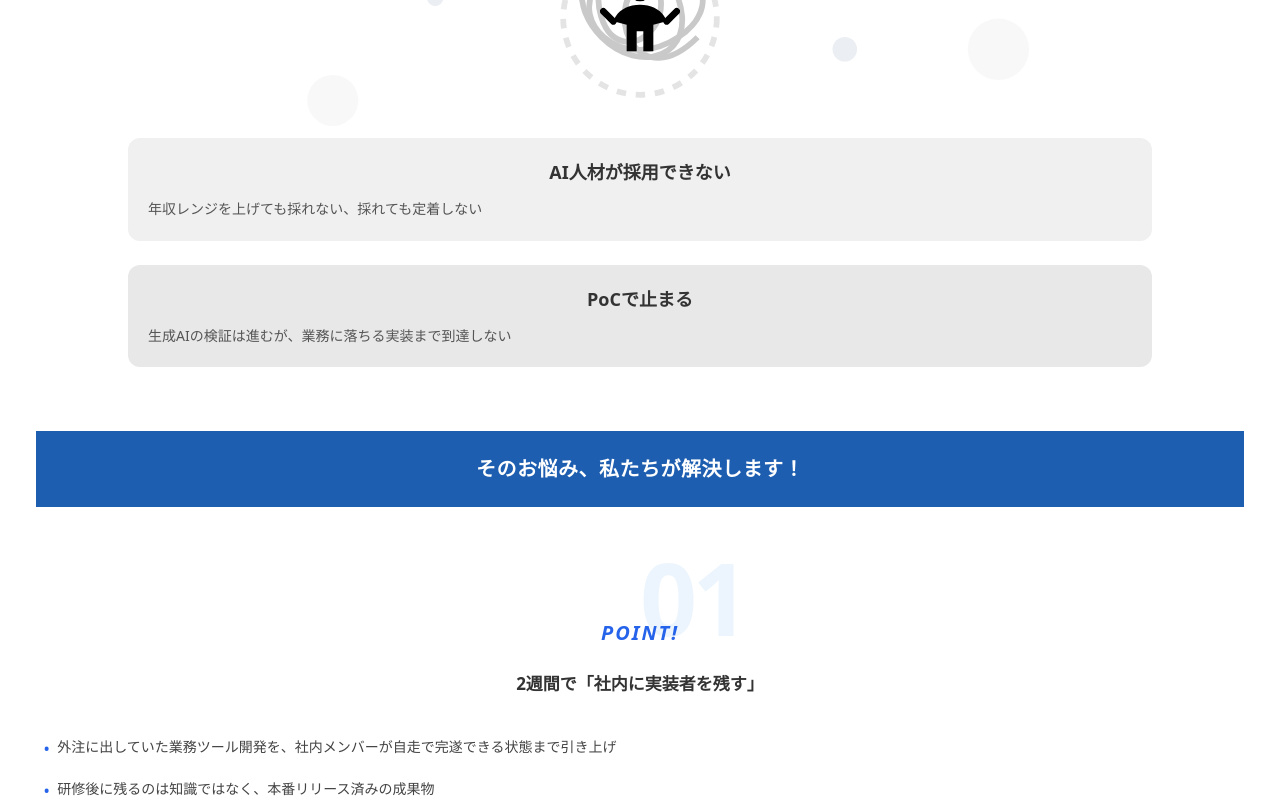
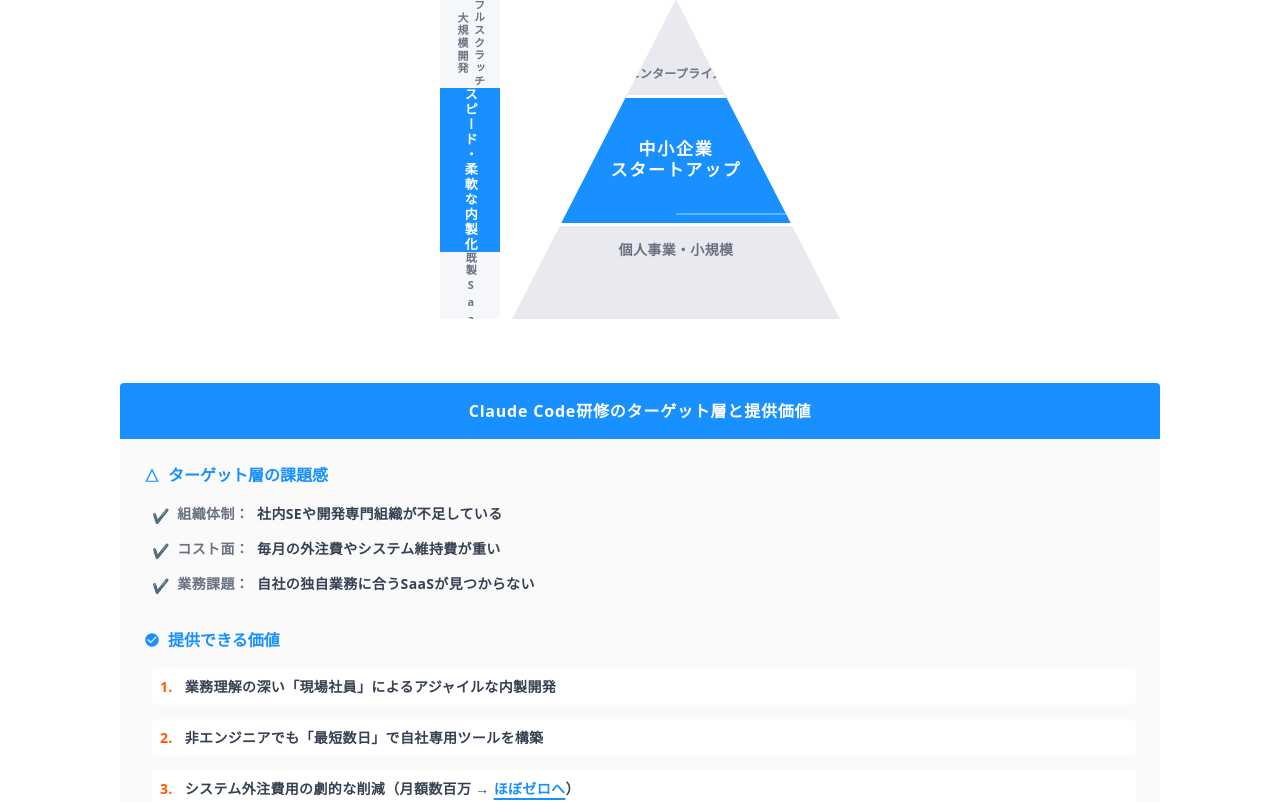
Before and after one commit to ZETTAI-INC/claudecode.co.jp, a Next.js app: page / in a window 1280 px wide. Shown: the part 2780-3582 px from the top of the page. Built offline with nearby package versions, Linux system fonts and the light colour scheme.

Commit message:
feat: TargetAudienceセクションの追加と配置調整

```diff
--- a/src/app/page.tsx
+++ b/src/app/page.tsx
@@ -1,5 +1,7 @@
 import Header from "@/components/Header";
 import HeroBanner from "@/components/HeroBanner";
+import AchievementsAwards from "@/components/AchievementsAwards";
+import TargetAudience from "@/components/TargetAudience";
 import ClaudeCodeOverview from "@/components/ClaudeCodeOverview";
 import AdoptionTimeline from "@/components/AdoptionTimeline";
 import CaseStudies from "@/components/CaseStudies";
@@ -27,6 +29,8 @@
       <main id="primary" className="site-main">
         <div>
           <HeroBanner />
+          <AchievementsAwards />
+          <TargetAudience />
           <AiServiceStrengths />
           <ClaudeCodeOverview />
           <BeforeAfter />
--- /dev/null
+++ b/src/components/TargetAudience.tsx
@@ -0,0 +1,168 @@
+import React from "react";
+
+export default function TargetAudience() {
+  return (
+    <section className="bg-white py-16 md:py-24 px-4 sm:px-6 font-sans text-[#333]">
+      <div className="max-w-[1040px] mx-auto">
+
+        {/* --- Header Section --- */}
+        <div className="border-b-[1.5px] border-gray-300 pb-2 mb-6 md:mb-8 flex justify-between items-end">
+          <h2 className="text-xl md:text-[22px] font-bold tracking-wide text-gray-800 relative">
+            ターゲット層と提供価値
+            <div className="absolute -bottom-[3px] left-0 w-16 h-[3px] bg-[#1890FF]"></div>
+          </h2>
+        </div>
+
+        <div className="mb-14 md:mb-20 text-[15px] md:text-base font-bold text-gray-700 leading-[1.8] tracking-wide">
+          ITリソース不足・高額な外注費・属人化 ──
+          <span className="md:hidden"><br /></span>現場が抱える深刻な課題を、「AIによる圧倒的な内製化」でスマートに解決します。
+        </div>
+
+        {/* --- Main Content Area --- */}
+        <div className="relative flex flex-col md:flex-row items-stretch justify-between w-full">
+
+          {/* --- Left Diagram (Labels + Pyramid) --- */}
+          <div className="flex w-full md:w-[45%] max-w-[400px] mx-auto md:mx-0 h-[320px] md:h-[380px] relative z-10 mb-8 md:mb-0">
+
+            {/* Vertical Needs Labels (Left side of pyramid) */}
+            <div className="w-[60px] md:w-[70px] h-full flex flex-col text-[11px] md:text-xs font-bold text-gray-600 bg-white border border-gray-200 shadow-sm rounded-sm overflow-hidden">
+              {/* Top Level */}
+              <div className="flex-1 flex items-center justify-center text-center px-1 bg-[#F5F7FA]">
+                <span className="writing-vertical-rl text-gray-500">フルスクラッチ<br/>大規模開発</span>
+              </div>
+
+              {/* Mid Level (Highlighted) */}
+              <div className="flex-1 flex items-center justify-center text-center px-1 bg-[#1890FF] text-white relative shadow-md z-10 border-y border-[#0f7add]">
+                <span className="writing-vertical-rl tracking-widest text-[13px] md:text-[14px] font-black">スピード・柔軟な内製化</span>
+              </div>
+
+              {/* Bottom Level */}
+              <div className="flex-1 flex items-center justify-center text-center px-1 bg-[#F5F7FA]">
+                <span className="writing-vertical-rl text-gray-500">既製SaaSの利用</span>
+              </div>
+            </div>
+
+            {/* Space between labels and pyramid */}
+            <div className="w-3 md:w-5"></div>
+
+            {/* Pyramid */}
+            <div className="flex-1 h-full relative group">
+              <div
+                className="w-full h-full flex flex-col relative overflow-hidden bg-gray-50"
+                style={{ clipPath: "polygon(50% 0, 100% 100%, 0 100%)" }}
+              >
+                {/* Top Level (Enterprise) */}
+                <div className="h-[30%] bg-[#E8EAEF] flex items-end justify-center pb-2">
+                  <span className="font-bold text-gray-500 text-[12px] md:text-[14px] tracking-wide mb-1 md:mb-2">エンタープライズ</span>
+                </div>
+
+                {/* Mid Level (Target) - Highlights */}
+                <div className="h-[40%] bg-[#1890FF] flex flex-col items-center justify-center relative shadow-inner">
+                  <span className="font-black text-white text-[17px] md:text-xl tracking-widest text-center leading-tight">中小企業<br/>スタートアップ</span>
+                  {/* Decorative highlight line inside */}
+                  <div className="absolute bottom-2 left-1/2 -translate-x-1/2 w-[60%] h-[2px] bg-white/30 rounded-full"></div>
+                </div>
+
+                {/* Bottom Level (Small/Solo) */}
+                <div className="h-[30%] bg-[#E8EAEF] flex items-start justify-center pt-3 md:pt-4">
+                  <span className="font-bold text-gray-500 text-[14px] md:text-[16px] tracking-wide mt-1 md:mt-2">個人事業・小規模</span>
+                </div>
+
+                {/* Thin white gap lines to separate sections */}
+                <div className="absolute top-[30%] left-0 w-full h-[3px] bg-white z-20"></div>
+                <div className="absolute top-[70%] left-0 w-full h-[3px] bg-white z-20"></div>
+              </div>
+            </div>
+          </div>
+
+          {/* --- Connector Polygon (Desktop Only) --- */}
+          {/* This connects the mid-section of the pyramid to the info box */}
+          <div className="hidden md:block absolute left-[45%] top-0 w-[5%] h-full z-0 pointer-events-none">
+            <svg className="w-full h-full" preserveAspectRatio="none" viewBox="0 0 100 380">
+              <defs>
+                <linearGradient id="connectorGrad" x1="0%" y1="0%" x2="100%" y2="0%">
+                  <stop offset="0%" stopColor="#1890FF" stopOpacity="0.15" />
+                  <stop offset="100%" stopColor="#1890FF" stopOpacity="0.4" />
+                </linearGradient>
+              </defs>
+              <polygon points="0,114 100,0 100,380 0,266" fill="url(#connectorGrad)" />
+            </svg>
+          </div>
+
+          {/* --- Mobile downward arrow (Mobile Only) --- */}
+          <div className="md:hidden flex justify-center w-full my-4">
+             <div className="w-0 h-0 border-l-[15px] border-l-transparent border-r-[15px] border-r-transparent border-t-[20px] border-t-[#1890FF] opacity-30"></div>
+          </div>
+
+          {/* --- Right Info Box --- */}
+          <div className="w-full md:w-[50%] border-[2px] border-[#1890FF] bg-white relative z-10 shadow-[0_8px_30px_rgb(0,0,0,0.04)] flex flex-col rounded-sm overflow-hidden min-h-[320px] md:min-h-0">
+            {/* Box Header */}
+            <div className="bg-[#1890FF] text-white text-center py-4 font-bold text-[16px] md:text-lg tracking-wider shadow-sm">
+              Claude Code研修のターゲット層と提供価値
+            </div>
+
+            {/* Box Content */}
+            <div className="p-6 md:p-8 flex flex-col justify-center flex-1 bg-[#FAFAFA]">
+
+              {/* Target Needs */}
+              <div className="mb-8">
+                <h4 className="text-[#1890FF] font-bold text-[16px] md:text-[18px] flex items-center gap-2 mb-4">
+                  <svg className="w-4 h-4 fill-current" viewBox="0 0 24 24"><path d="M12 2L2 22h20L12 2zm0 4.5l7 14h-14l7-14z"/></svg>
+                  ターゲット層の課題感
+                </h4>
+                <ul className="pl-2 space-y-3 text-[14px] md:text-[15px] font-bold text-gray-700 tracking-wide">
+                  <li className="flex items-start gap-2">
+                    <span className="text-[#1890FF] mt-0.5">✔</span>
+                    <div><span className="text-gray-500 mr-2">組織体制：</span>社内SEや開発専門組織が不足している</div>
+                  </li>
+                  <li className="flex items-start gap-2">
+                    <span className="text-[#1890FF] mt-0.5">✔</span>
+                    <div><span className="text-gray-500 mr-2">コスト面：</span>毎月の外注費やシステム維持費が重い</div>
+                  </li>
+                  <li className="flex items-start gap-2">
+                    <span className="text-[#1890FF] mt-0.5">✔</span>
+                    <div><span className="text-gray-500 mr-2">業務課題：</span>自社の独自業務に合うSaaSが見つからない</div>
+                  </li>
+                </ul>
+              </div>
+
+              {/* Provided Value */}
+              <div>
+                <h4 className="text-[#1890FF] font-bold text-[16px] md:text-[18px] flex items-center gap-2 mb-4">
+                  <svg className="w-4 h-4 fill-current" viewBox="0 0 24 24"><path d="M12 2C6.48 2 2 6.48 2 12s4.48 10 10 10 10-4.48 10-10S17.52 2 12 2zm-2 15l-5-5 1.41-1.41L10 14.17l7.59-7.59L19 8l-9 9z"/></svg>
+                  提供できる価値
+                </h4>
+                <ul className="pl-2 space-y-3.5 text-[14px] md:text-[15px] font-bold text-gray-700 tracking-wide">
+                  <li className="flex items-start gap-2 bg-white p-2 rounded border border-gray-100 shadow-sm">
+                    <span className="text-[#ff5c00] font-black mr-1">1.</span>
+                    <span>業務理解の深い「現場社員」によるアジャイルな内製開発</span>
+                  </li>
+                  <li className="flex items-start gap-2 bg-white p-2 rounded border border-gray-100 shadow-sm">
+                    <span className="text-[#ff5c00] font-black mr-1">2.</span>
+                    <span>非エンジニアでも「最短数日」で自社専用ツールを構築</span>
+                  </li>
+                  <li className="flex items-start gap-2 bg-white p-2 rounded border border-gray-100 shadow-sm">
+                    <span className="text-[#ff5c00] font-black mr-1">3.</span>
+                    <span>システム外注費用の劇的な削減（月額数百万 → <span className="text-[#1890FF] underline decoration-2 underline-offset-4">ほぼゼロへ</span>）</span>
+                  </li>
+                </ul>
+              </div>
+
+            </div>
+          </div>
+
+        </div>
+
+      </div>
+
+      {/* Global CSS for vertical text writing */}
+      <style dangerouslySetInnerHTML={{__html: `
+        .writing-vertical-rl {
+          writing-mode: vertical-rl;
+          text-orientation: upright;
+          letter-spacing: 0.15em;
+        }
+      `}} />
+    </section>
+  );
+}
```
